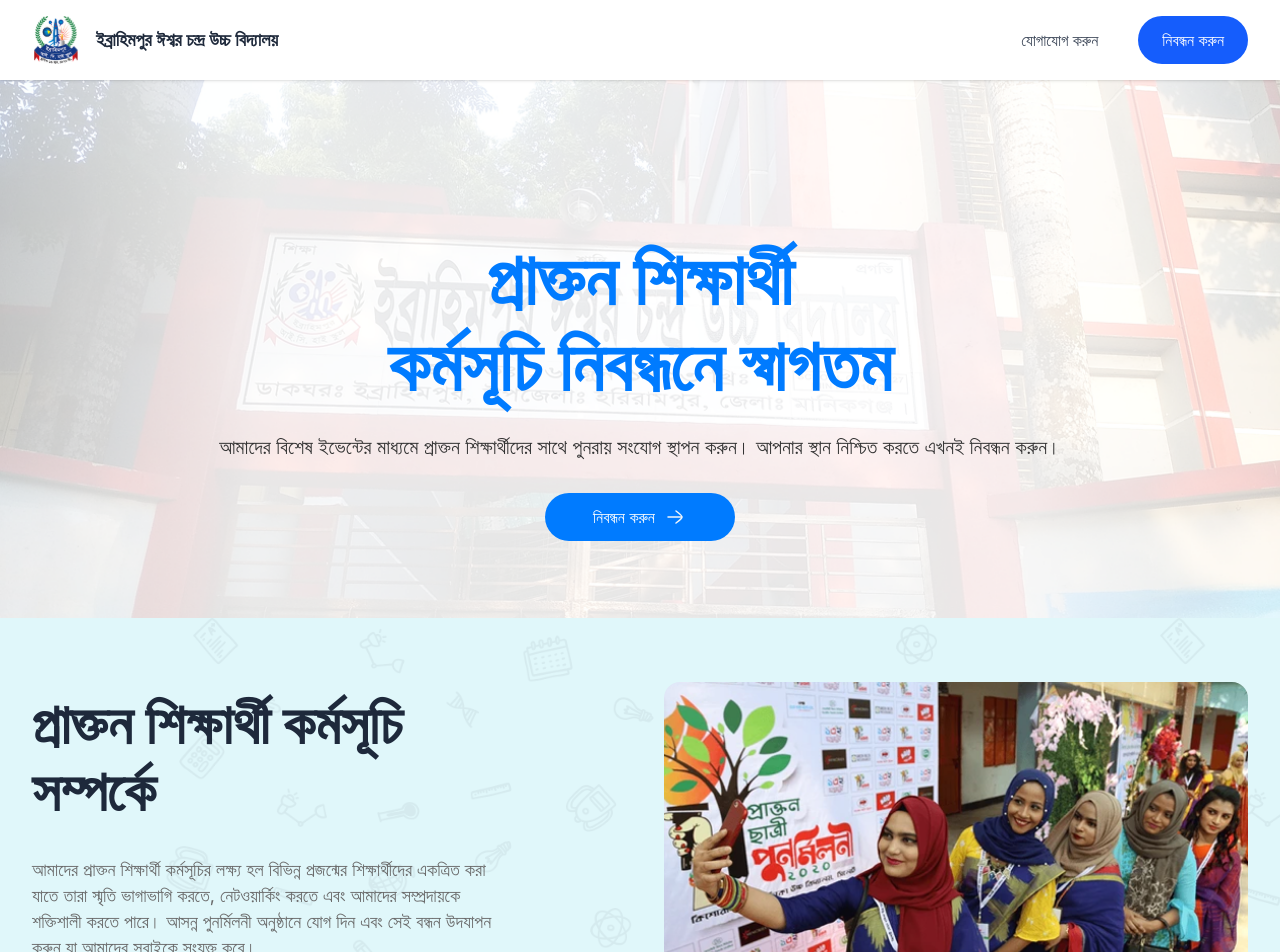
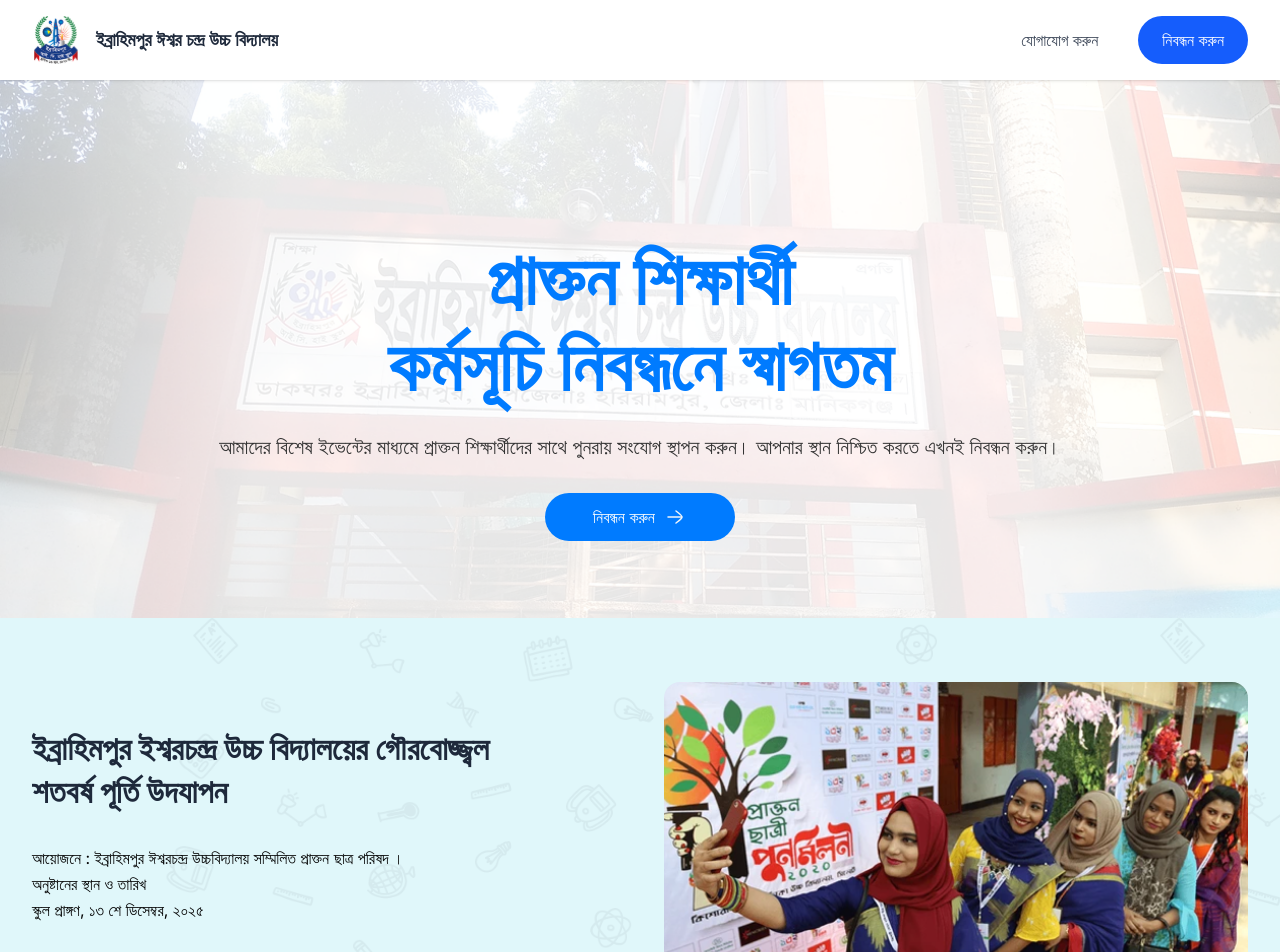
Before and after one commit to abir-ticon/reunion, a Next.js app: page / in a window 1280 px wide. Shown: the top 952 px of the page. Built offline with nearby package versions, Linux system fonts and the light colour scheme.

Commit message:
Update AboutSection component to reflect the celebration of Ibrahimpur Ishwar Chandra High School's centenary, including event details and a new heading in Bengali.

```diff
--- a/src/components/AboutSection.tsx
+++ b/src/components/AboutSection.tsx
@@ -14,11 +14,15 @@ export default function AboutSection() {
         <div className="grid grid-cols-1 lg:grid-cols-2 gap-12 items-center">
           {/* Left side - Text Content */}
           <div className="lg:max-w-[475px] ">
-            <h2 className="text-3xl md:text-[56px] font-bold text-[#1E293B] mb-8">
-            প্রাক্তন শিক্ষার্থী কর্মসূচি সম্পর্কে
+            <h2 className="text-2xl md:text-[32px] font-bold text-[#1E293B] mb-8">
+            ইব্রাহিমপুর ইশ্বরচন্দ্র উচ্চ বিদ্যালয়ের গৌরবোজ্জ্বল শতবর্ষ পূর্তি উদযাপন
             </h2>
-            <p className="text-lg text-[#696969] mb-8 leading-[26px]">
-            আমাদের প্রাক্তন শিক্ষার্থী কর্মসূচির লক্ষ্য হল বিভিন্ন প্রজন্মের শিক্ষার্থীদের একত্রিত করা যাতে তারা স্মৃতি ভাগাভাগি করতে, নেটওয়ার্কিং করতে এবং আমাদের সম্প্রদায়কে শক্তিশালী করতে পারে। আসন্ন পুনর্মিলনী অনুষ্ঠানে যোগ দিন এবং সেই বন্ধন উদযাপন করুন যা আমাদের সবাইকে সংযুক্ত করে।
+            <p className="text-md text-[#000] mb-8 leading-[26px]">
+            আয়োজনে : ইব্রাহিমপুর ঈশ্বরচন্দ্র উচ্চবিদ্যালয় সম্মিলিত প্রাক্তন ছাত্র পরিষদ ।
+            <br />
+            অনুষ্টানের স্থান ও তারিখ
+            <br />
+            স্কুল প্রাঙ্গণ, ১৩ শে ডিসেম্বর, ২০২৫
             </p>
           </div>
 
```
